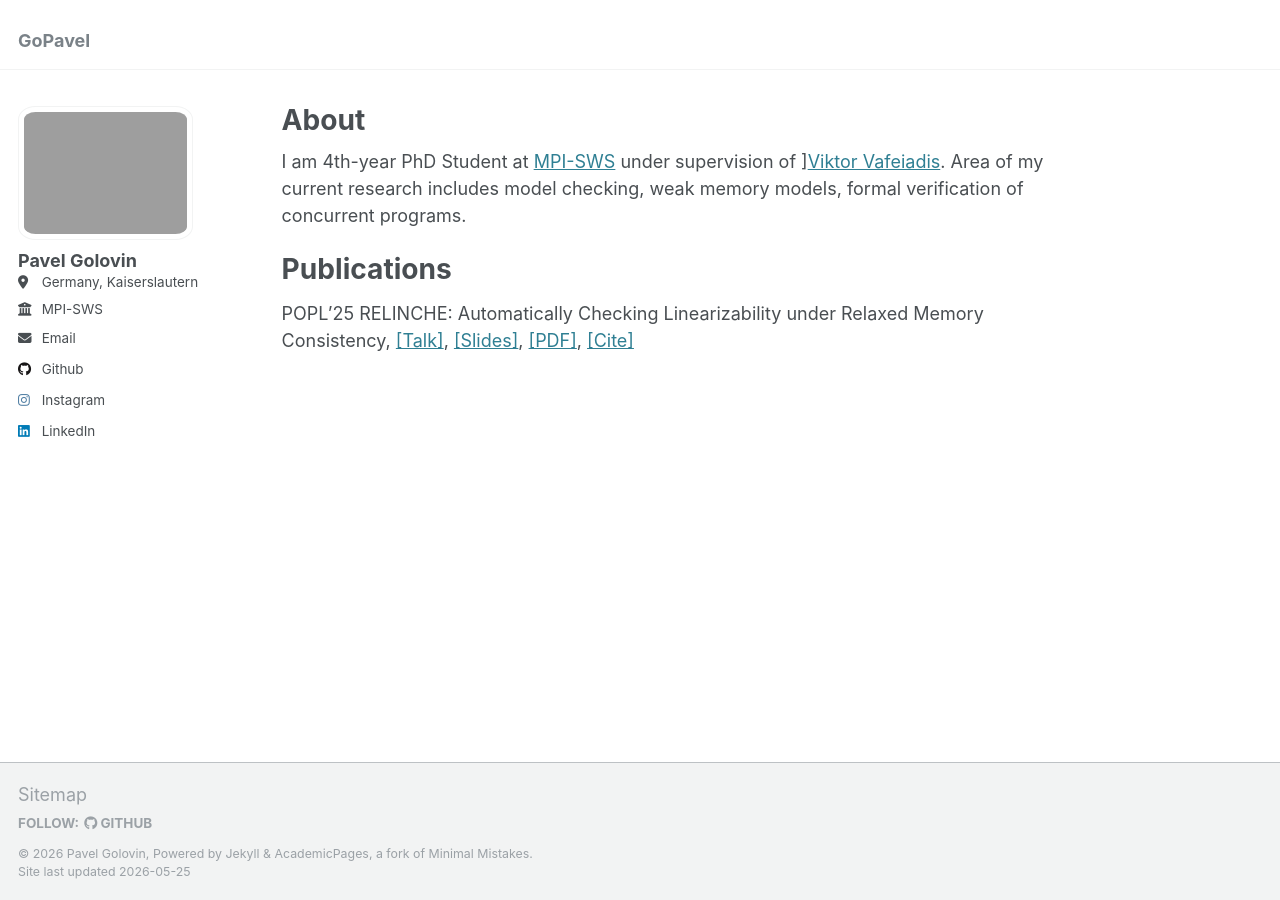
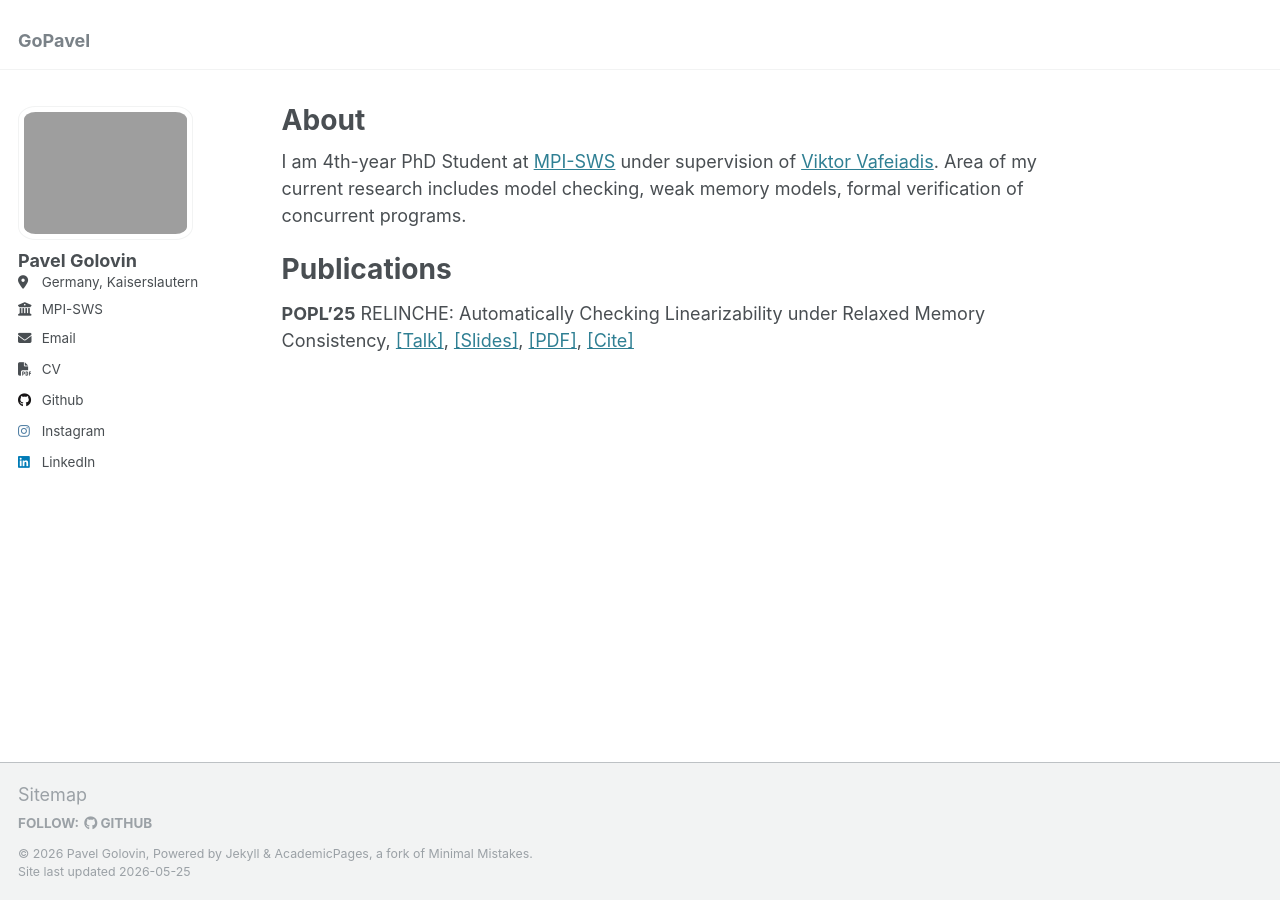
Before and after one commit to GoPavel/GoPavel.github.io, a Jekyll site: the page built from _pages/about.md, in a window 1280 px wide. Built offline with Jekyll 4.4.1, drawn with Linux system fonts in a browser that asks for light colours.

Commit message:
add cv && small reformat

```diff
--- a/_config.yml
+++ b/_config.yml
@@ -29,6 +29,7 @@ author:
   employer         : "MPI-SWS"
   uri              : # URL
   email            : "pgolovin@mpi-sws.org"
+  cv               : "/files/cv.pdf"
 
   # Academic websites
   arxiv            : # URL - Update with the correct link to your profile
--- a/_includes/author-profile.html
+++ b/_includes/author-profile.html
@@ -35,6 +35,9 @@
       {% endif %}
       {% if author.email %}
         <li><a href="mailto:{{ author.email }}"><i class="fas fa-fw fa-envelope icon-pad-right" aria-hidden="true"></i>{{ site.data.ui-text[site.locale].email_label | default: "Email" }}</a></li>
+      {% endif %}
+      {% if author.cv %}
+        <li><a href="{{ author.cv }}"><i class="fas fa-fw fa-file-pdf icon-pad-right" aria-hidden="true"></i>CV</a></li>
       {% endif %}
 
       <!-- Font Awesome and Academicons icons / Academic websites -->
```
Also changed, not shown: _pages/about.md (+2 -2 lines), 2 other files.
